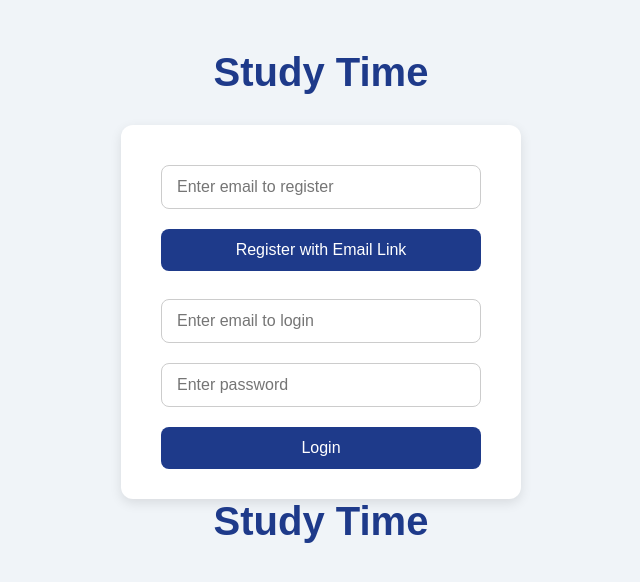
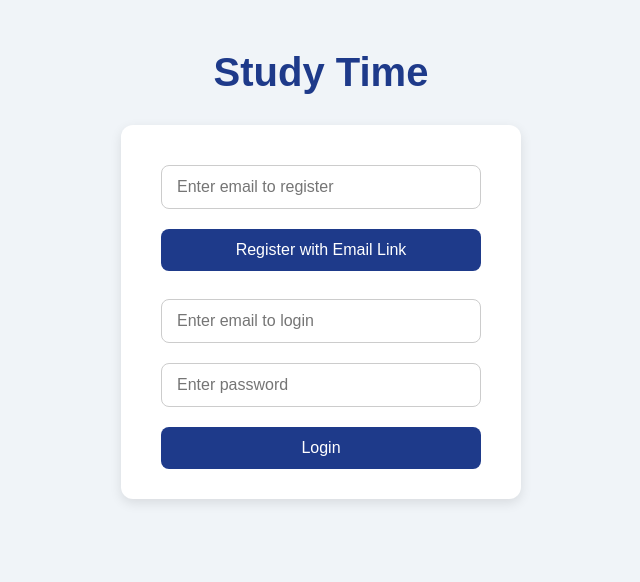
Before and after one commit to mkmokka/java-1-2-2026, a plain HTML site: page index.html in a window 1280 px wide. Shown: the whole page, without its empty margins (319-959 px from the left). Drawn offline with Linux system fonts and the light colour scheme.

Commit message:
Update index.html

```diff
--- a/index.html
+++ b/index.html
@@ -29,7 +29,7 @@
   </div>
 
 
-  <h1>Study Time</h1>
+
 </body>
 
 
```
